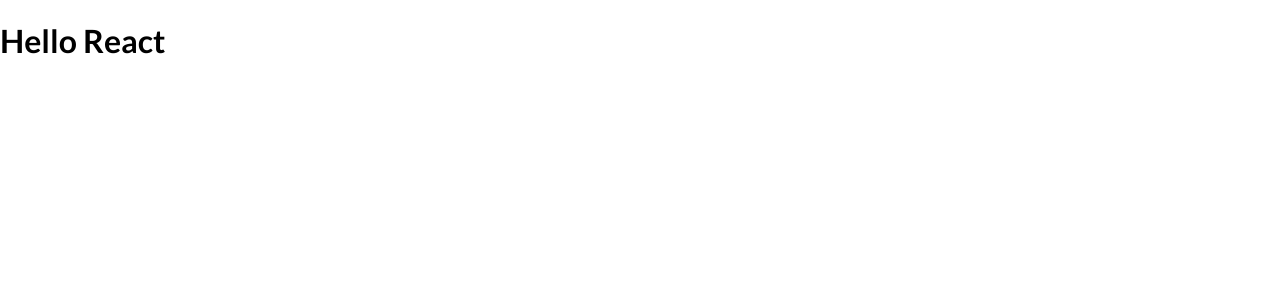
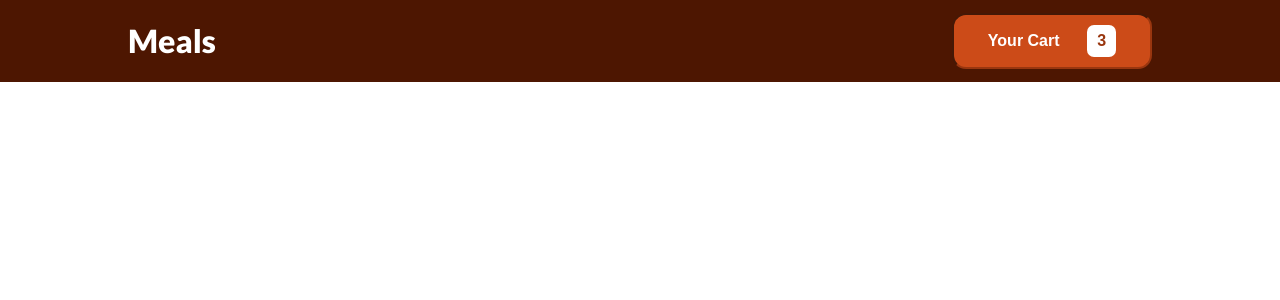
Before and after one commit to Shofiul735/meal_app_reactjs, a React (Create React App) app: page / in a window 1280 px wide. Shown: the top 300 px of the page. Built offline with nearby package versions, Linux system fonts and the light colour scheme.

Commit message:
Header componeted added in the App component

```diff
--- a/src/App.js
+++ b/src/App.js
@@ -1,9 +1,11 @@
 import { Fragment } from "react";
+
+import Header from './components/Header/Header';
 
 const App = props =>{
   return(
   <Fragment>
-    <h1>Hello React</h1>
+    <Header/>
   </Fragment>);
 }
 export default App;
--- a/src/components/Header/Header.js
+++ b/src/components/Header/Header.js
@@ -1,11 +1,12 @@
 
+import HeaderButton from './HeaderButton';
 import classes from './Header.module.css';
 
 const Header = (props) =>{
     return(
         <header className={classes['header']}>
             <h1 className={classes['logo']}>Meals</h1>
-            <button>Cart</button>
+            <HeaderButton/>
         </header>
     );
 }
```
